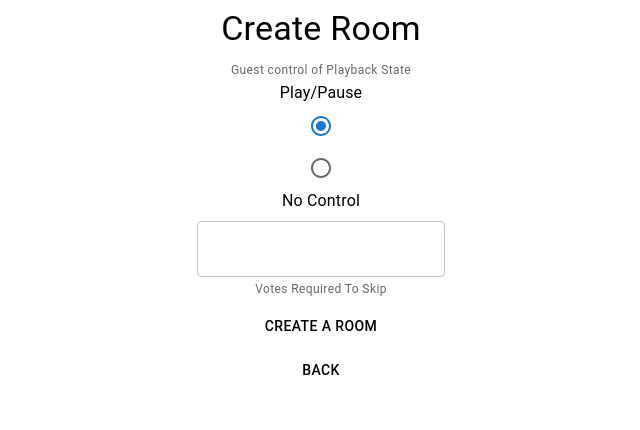
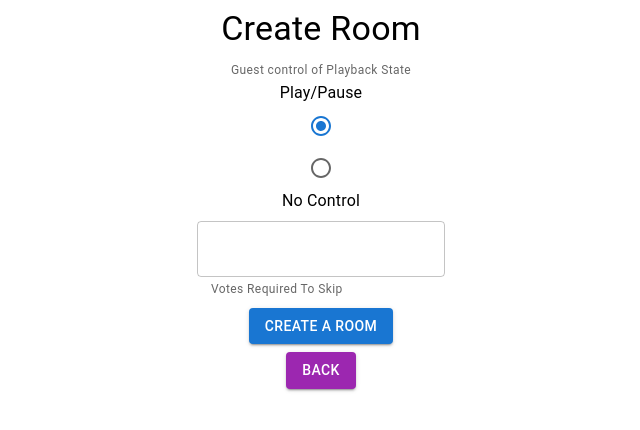
Before and after one commit to shepardb0y-src/Music-Controller, a React app in the folder frontend/: page /create in a window 1280 px wide. Shown: the top 430 px of the page, without its empty margins (319-959 px from the left). Built offline with nearby package versions, Linux system fonts and the light colour scheme; the HTML template or start-up script is replaced by a standard one.

Commit message:
removed divs within formlablecontrol

```diff
--- a/frontend/src/pages/CreateRoomPage.js
+++ b/frontend/src/pages/CreateRoomPage.js
@@ -29,9 +29,7 @@ const CreateRoomPage = () => {
         </Grid>
         <Grid item xs={12} align="center">
           <FormControl>
-            <FormHelperText>
-              <div align="center">Guest control of Playback State</div>
-            </FormHelperText>
+            <FormHelperText>Guest control of Playback State</FormHelperText>
             <RadioGroup defaultValue="true">
               <FormControlLabel
                 value="true"
@@ -52,6 +50,7 @@ const CreateRoomPage = () => {
         <Grid item xs={12} align="center">
           <FormControl>
             <TextField
+              type="number"
               required={true}
               // defaultValue={this.defaultVotes}
               inputProps={{
@@ -59,19 +58,20 @@ const CreateRoomPage = () => {
                 style: { textAlign: "center" },
               }}
             />
-            <FormHelperText>
-              <div align="center">Votes Required To Skip</div>
+            <FormHelperText align="center">
+              Votes Required To Skip
             </FormHelperText>
           </FormControl>
         </Grid>
 
         <Grid item xs={12} align="center">
-          <Button color="primary" variant="containec">
+          <Button color="primary" variant="contained">
             Create a Room
           </Button>
         </Grid>
         <Grid item xs={12} align="center">
-          <Button color="secondary" variant="container" to="/" component={Link}>
+          {/* to="/" component={Link} */}
+          <Button color="secondary" variant="contained">
             Back
           </Button>
         </Grid>
```
Also changed, not shown: frontend/static/frontend/main.js.
